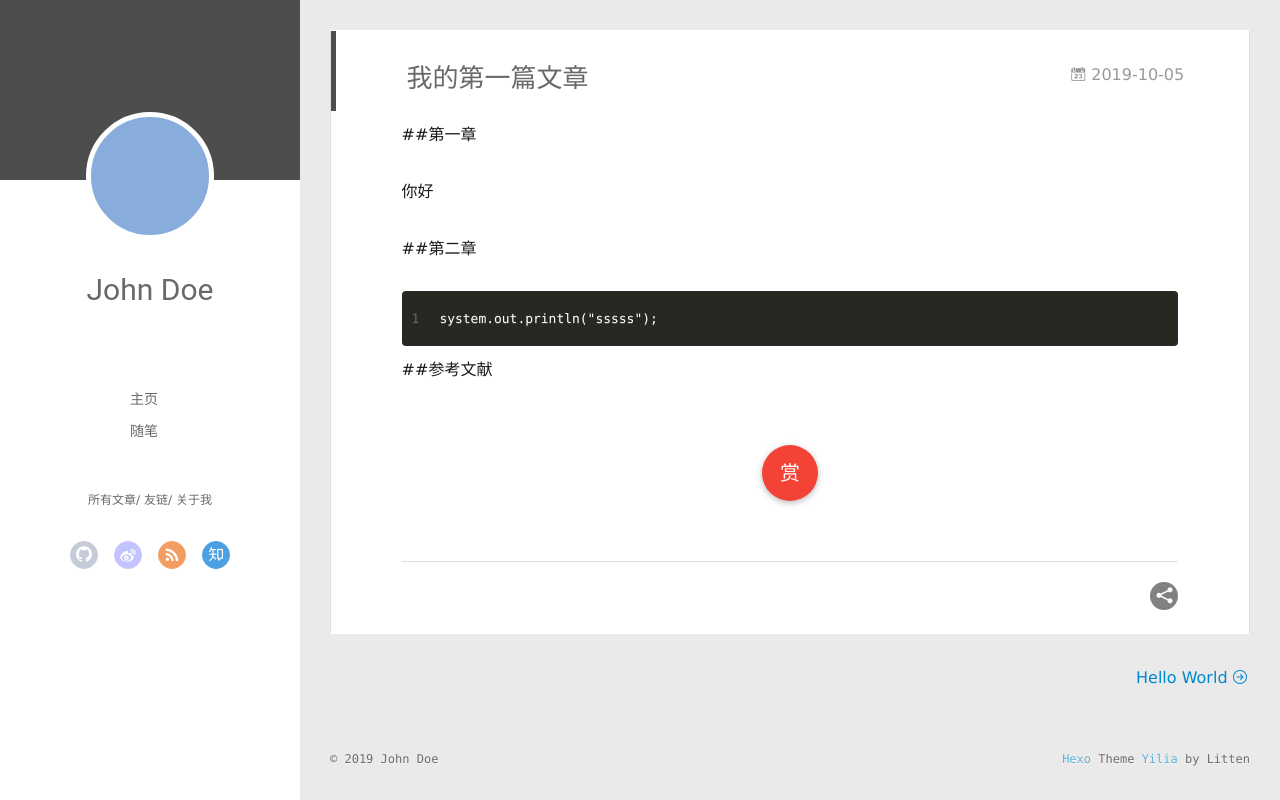
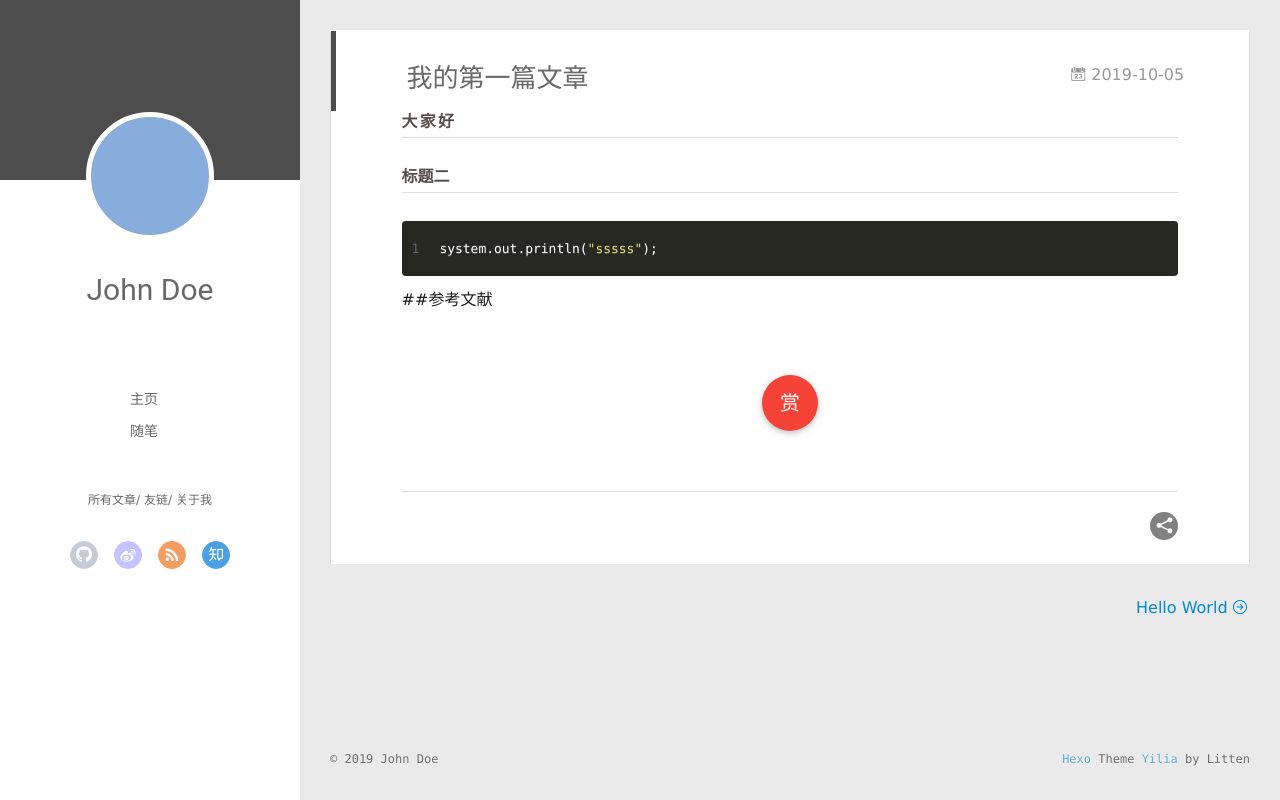
Before and after one commit to Homeofpan/Homeofpan.github.io, a plain HTML site: page 2019/10/05/我的第一篇文章/index.html in a window 1280 px wide. Drawn offline with Linux system fonts and the light colour scheme; no server answers.

Commit message:
Site updated: 2019-10-05 16:10:32

```diff
--- a/2019/10/05/我的第一篇文章/index.html
+++ b/2019/10/05/我的第一篇文章/index.html
@@ -8,17 +8,17 @@
   <link rel="dns-prefetch" href="http://yoursite.com">
   <title>我的第一篇文章 | Hexo</title>
   <meta name="viewport" content="width=device-width, initial-scale=1, maximum-scale=1">
-  <meta name="description" content="##第一章 你好 ##第二章 1system.out.println(&amp;quot;sssss&amp;quot;);  ##参考文献">
+  <meta name="description" content="大家好标题二1system.out.println(&quot;sssss&quot;);  ##参考文献">
 <meta property="og:type" content="article">
 <meta property="og:title" content="我的第一篇文章">
 <meta property="og:url" content="http://yoursite.com/2019/10/05/我的第一篇文章/index.html">
 <meta property="og:site_name" content="Hexo">
-<meta property="og:description" content="##第一章 你好 ##第二章 1system.out.println(&amp;quot;sssss&amp;quot;);  ##参考文献">
+<meta property="og:description" content="大家好标题二1system.out.println(&quot;sssss&quot;);  ##参考文献">
 <meta property="og:locale" content="en">
-<meta property="og:updated_time" content="2019-10-05T08:07:49.737Z">
+<meta property="og:updated_time" content="2019-10-05T08:10:18.465Z">
 <meta name="twitter:card" content="summary">
 <meta name="twitter:title" content="我的第一篇文章">
-<meta name="twitter:description" content="##第一章 你好 ##第二章 1system.out.println(&amp;quot;sssss&amp;quot;);  ##参考文献">
+<meta name="twitter:description" content="大家好标题二1system.out.println(&quot;sssss&quot;);  ##参考文献">
 
     <link rel="alternative" href="/atom.xml" title="Hexo" type="application/atom+xml">
 
@@ -174,10 +174,7 @@
 
     <div class="article-entry" itemprop="articleBody">
 
-        <p>##第一章</p>
-<p>你好</p>
-<p>##第二章</p>
-<figure class="highlight plain"><table><tr><td class="gutter"><pre><span class="line">1</span><br></pre></td><td class="code"><pre><span class="line">system.out.println(&quot;sssss&quot;);</span><br></pre></td></tr></table></figure>
+        <h4 id="大家好"><a href="#大家好" class="headerlink" title="大家好"></a>大家好</h4><h5 id="标题二"><a href="#标题二" class="headerlink" title="标题二"></a>标题二</h5><figure class="highlight java"><table><tr><td class="gutter"><pre><span class="line">1</span><br></pre></td><td class="code"><pre><span class="line">system.out.println(<span class="string">"sssss"</span>);</span><br></pre></td></tr></table></figure>
 
 <p>##参考文献</p>
 
```
Also changed, not shown: index.html (+1 -4 lines).
